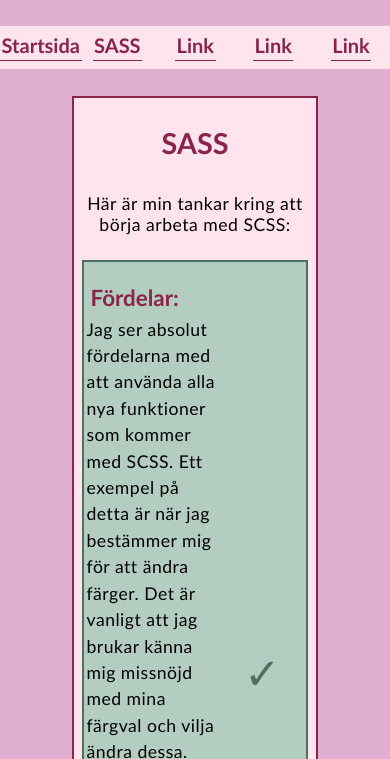
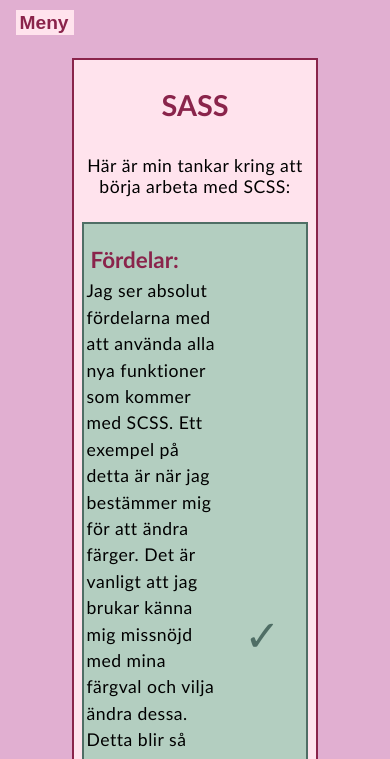
Before and after one commit to emhe2504/lab3-SCSS, a website built with Vite: page SASS.html in a window 390 px wide. Shown: the part 91-850 px from the top of the page. Built offline with nearby package versions, Linux system fonts and the light colour scheme.

Commit message:
Fix med meny och responsivitet

```diff
--- a/SASS.html
+++ b/SASS.html
@@ -12,6 +12,7 @@
   <div id="container">
     <header>
       <h1><a href="/">Styling med SCSS</a></h1>
+      <input type="button" id="menu" class="is_hidden" value="Meny &#9776;">
       <nav>
         <ul id="nav-list">
           <li><a href="/">Startsida</a></li>
--- a/src/css/_base.scss
+++ b/src/css/_base.scss
@@ -44,6 +44,11 @@
                 @media (prefers-color-scheme: dark) {
                     color: variables.$head-dark;
                     border-bottom: 1px solid variables.$head-dark;
+                }
+
+                @media only screen and (max-width: 1050px) {
+                    padding-bottom: 1%;
+                    margin-bottom: 4%;
                 }
 
                 &:hover {
@@ -125,6 +130,7 @@
                         color: rgb(180, 211, 202);
                     }
                 }
+
                 #down {
                     font-size: 270%;
                     color: rgb(141, 62, 62);
--- a/src/css/_details.scss
+++ b/src/css/_details.scss
@@ -1,8 +1,11 @@
+@use "variables";
+
 %text {
     width: 60%;
     justify-self: center;
     padding: 1%;
     margin-bottom: 0;
+    margin-top: 3%;
 }
 
 #bubble-section {
@@ -12,3 +15,22 @@
         transform: rotate(5deg);
     }
 }
+
+#menu {
+    display: grid;
+    width: 15%;
+    justify-self: left;
+    color: variables.$head-light;
+    font-weight: bold;
+    font-size: 120%;
+    padding-left: 1%;
+    padding-right: 1%;
+    margin-left: 4%;
+    border: none;
+    background-color: variables.$primary-light;
+
+    @media (prefers-color-scheme: dark) {
+        color: variables.$head-dark;
+        background-color: variables.$primary-dark;
+    }
+}
--- a/src/css/_layout.scss
+++ b/src/css/_layout.scss
@@ -37,6 +37,13 @@
         padding-left: 0;
         padding-top: 2%;
         padding-bottom: 2%;
+
+        @media only screen and (max-width: 1050px) {
+            grid-template-columns: none;
+            width: 30%;
+            justify-self: left;
+            margin-left: 4%;
+        }
     }
 }
 
--- a/src/js/main.js
+++ b/src/js/main.js
@@ -3,7 +3,15 @@
 document.addEventListener("DOMContentLoaded", init);
 
 function init() {
+
+    const navigation = document.getElementById("nav-list");
+    const menu = document.getElementById("menu"); //Dess ligger här för slippa upprepningar
+
     getAnswer();
+    getMenu(navigation, menu);
+    clickMenu(navigation, menu); //skickas med till funktionerna
+
+    window.addEventListener("resize", () => getMenu(navigation, menu)); //skickas även här
 }
 
 function getAnswer() {
@@ -12,9 +20,34 @@
     const bubble = document.getElementById("bubble3");
     const letter = document.getElementById("letter");
 
-    if(bubble)
-    button.addEventListener("click", () => {
-        answer.classList.remove("is_hidden");
-        letter.classList.remove("is_hidden");
-    })
+    if (bubble)
+        button.addEventListener("click", () => {
+            answer.classList.remove("is_hidden");
+            letter.classList.remove("is_hidden");
+        })
 }
+
+function getMenu(navigation, menu) {
+
+    if (!navigation || !menu) return; //finns dem ej, gör ej
+
+    if (window.innerWidth > 1050) {
+        navigation.classList.remove("is_hidden");
+        menu.classList.add("is_hidden");
+    } else {
+        navigation.classList.add("is_hidden");
+        menu.classList.remove("is_hidden");
+    }
+}
+
+function clickMenu(navigation, menu) {
+
+    if (!navigation || !menu) return; //finns dem ej, gör ej
+
+    if (menu) {
+        menu.addEventListener("click", () => {
+
+            navigation.classList.toggle("is_hidden"); //toggle nytt för mig, lägger till om klassen ej finns, tar bort om klassen finns
+        })
+    }
+}
```
Also changed, not shown: index.html (+5 -4 lines). Lines whose indentation alone changed are shown as unchanged.
